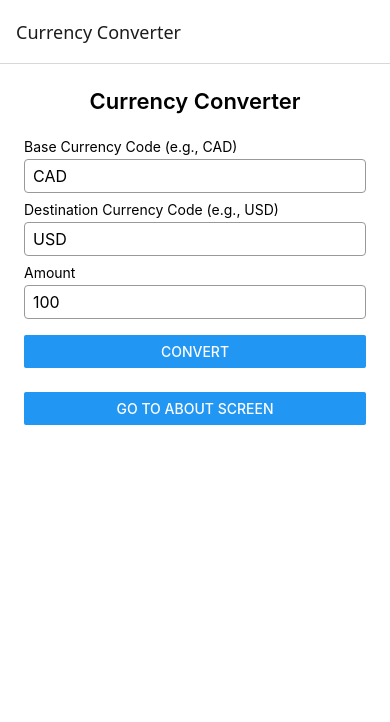
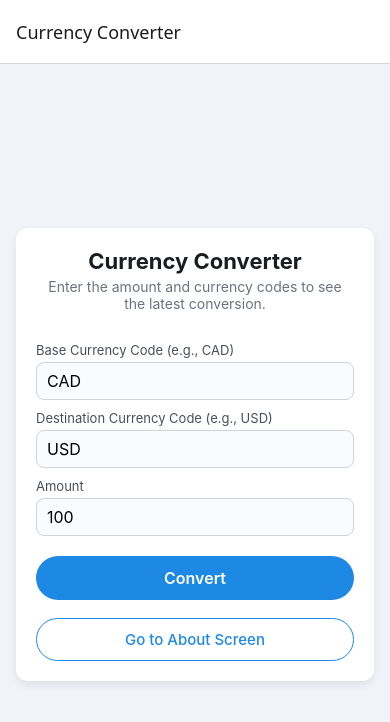
Before and after one commit to Shaheerios/101396295_COMP3074_Assignment2, a React Native app: screen / in a window 390 px wide. Shown: the top 722 px of the page. Built offline with nearby package versions, Linux system fonts and the light colour scheme.

Commit message:
UI enhancements: card layout, styled buttons, improved UX

```diff
--- a/App.tsx
+++ b/App.tsx
@@ -5,15 +5,60 @@ import { createNativeStackNavigator } from '@react-navigation/native-stack';
 import {
   View,
   Text,
-  Button,
   StyleSheet,
   TextInput,
   ActivityIndicator,
+  KeyboardAvoidingView,
+  Platform,
+  ScrollView,
+  TouchableOpacity,
 } from 'react-native';
 
 const Stack = createNativeStackNavigator();
 
+// 🔑 Shaheer's FreecurrencyAPI key
 const FREECURRENCY_API_KEY = 'fca_live_4zD7feaWtrcqtd9P5Dol8nhARlpSo4xxDX4zG5Ci';
+
+// Reusable primary button
+function PrimaryButton({
+  title,
+  onPress,
+  disabled,
+}: {
+  title: string;
+  onPress: () => void;
+  disabled?: boolean;
+}) {
+  return (
+    <TouchableOpacity
+      style={[styles.primaryButton, disabled && styles.buttonDisabled]}
+      onPress={onPress}
+      activeOpacity={0.8}
+      disabled={disabled}
+    >
+      <Text style={styles.primaryButtonText}>{title}</Text>
+    </TouchableOpacity>
+  );
+}
+
+// Reusable secondary button
+function SecondaryButton({
+  title,
+  onPress,
+}: {
+  title: string;
+  onPress: () => void;
+}) {
+  return (
+    <TouchableOpacity
+      style={styles.secondaryButton}
+      onPress={onPress}
+      activeOpacity={0.8}
+    >
+      <Text style={styles.secondaryButtonText}>{title}</Text>
+    </TouchableOpacity>
+  );
+}
 
 function MainScreen({ navigation }: any) {
   const [baseCurrency, setBaseCurrency] = React.useState('CAD');
@@ -110,13 +155,23 @@ function MainScreen({ navigation }: any) {
   };
 
   const handleConvertPress = () => {
-    // 🔁 Now calls the real API, not just a status message
     performConversion();
   };
 
   return (
-    <View style={styles.container}>
+    <KeyboardAvoidingView
+      style={styles.screen}
+      behavior={Platform.OS === 'ios' ? 'padding' : undefined}
+    >
+      <ScrollView
+        contentContainerStyle={styles.scrollContent}
+        keyboardShouldPersistTaps="handled"
+      >
+        <View style={styles.card}>
           <Text style={styles.title}>Currency Converter</Text>
+          <Text style={styles.subtitle}>
+            Enter the amount and currency codes to see the latest conversion.
+          </Text>
 
           <Text style={styles.label}>Base Currency Code (e.g., CAD)</Text>
           <TextInput
@@ -126,9 +181,12 @@ function MainScreen({ navigation }: any) {
             autoCapitalize="characters"
             maxLength={3}
             placeholder="CAD"
+            placeholderTextColor="#B0B3BA"
           />
 
-      <Text style={styles.label}>Destination Currency Code (e.g., USD)</Text>
+          <Text style={styles.label}>
+            Destination Currency Code (e.g., USD)
+          </Text>
           <TextInput
             style={styles.input}
             value={destinationCurrency}
@@ -136,6 +194,7 @@ function MainScreen({ navigation }: any) {
             autoCapitalize="characters"
             maxLength={3}
             placeholder="USD"
+            placeholderTextColor="#B0B3BA"
           />
 
           <Text style={styles.label}>Amount</Text>
@@ -143,83 +202,92 @@ function MainScreen({ navigation }: any) {
             style={styles.input}
             value={amount}
             onChangeText={setAmount}
-        keyboardType="numeric"
+            keyboardType="decimal-pad"
             placeholder="100"
+            placeholderTextColor="#B0B3BA"
           />
 
-      <View style={styles.buttonContainer}>
-        <Button
-          title={isLoading ? 'Converting...' : 'Convert'}
+          <PrimaryButton
+            title={isLoading ? 'Converting…' : 'Convert'}
             onPress={handleConvertPress}
             disabled={isLoading}
           />
-      </View>
 
           {isLoading && (
             <View style={styles.loadingRow}>
               <ActivityIndicator size="small" />
-          <Text style={styles.loadingText}>Converting...</Text>
+              <Text style={styles.loadingText}>Fetching latest rate…</Text>
             </View>
           )}
 
           {errorMessage && (
+            <View style={styles.errorBox}>
+              <Text style={styles.errorTitle}>Error</Text>
               <Text style={styles.errorText}>{errorMessage}</Text>
+            </View>
           )}
 
           {!errorMessage && exchangeRate !== null && convertedAmount !== null && (
             <View style={styles.resultBox}>
-          <Text style={styles.resultText}>
+              <Text style={styles.resultMain}>
                 {amount} {baseCurrency.toUpperCase()} ={' '}
-            {convertedAmount.toFixed(2)} {destinationCurrency.toUpperCase()}
+                {convertedAmount.toFixed(2)}{' '}
+                {destinationCurrency.toUpperCase()}
               </Text>
-          <Text style={styles.resultSubText}>
+              <Text style={styles.resultSub}>
                 Exchange rate: 1 {baseCurrency.toUpperCase()} ={' '}
-            {exchangeRate.toFixed(4)} {destinationCurrency.toUpperCase()}
+                {exchangeRate.toFixed(4)}{' '}
+                {destinationCurrency.toUpperCase()}
               </Text>
             </View>
           )}
 
-      <View style={styles.aboutButtonContainer}>
-        <Button
+          <SecondaryButton
             title="Go to About Screen"
             onPress={() => navigation.navigate('About')}
           />
         </View>
-    </View>
+      </ScrollView>
+    </KeyboardAvoidingView>
   );
 }
 
 function AboutScreen() {
   return (
-    <View style={styles.container}>
+    <KeyboardAvoidingView
+      style={styles.screen}
+      behavior={Platform.OS === 'ios' ? 'padding' : undefined}
+    >
+      <ScrollView
+        contentContainerStyle={styles.scrollContent}
+        keyboardShouldPersistTaps="handled"
+      >
+        <View style={styles.card}>
           <Text style={styles.title}>About This App</Text>
 
-      <Text style={styles.text}>
-        Developer: Shaheer Ansari
-      </Text>
-      <Text style={styles.text}>
-        Student ID: 101396295
-      </Text>
+          <Text style={styles.text}>Developer: Shaheer Ansari</Text>
+          <Text style={styles.text}>Student ID: 101396295</Text>
           <Text style={styles.text}>
             Course: COMP3074 – Mobile Application Development
           </Text>
           <Text style={styles.text}>
             Assignment: A2 – Currency Converter App
           </Text>
+
           <Text style={[styles.text, { marginTop: 16 }]}>
-       With this app, you can quickly convert money from one currency to another
-       using live exchange rates powered by FreecurrencyAPI.
+            With this app, you can quickly convert money from one currency to
+            another using live exchange rates powered by FreecurrencyAPI.
           </Text>
           <Text style={styles.text}>
-       Just enter the amount and the three-letter currency codes, and the app will
-       check everything for you, fetch the latest rate, and show both the exchange
-       rate and your converted amount.
+            Just enter the amount and the three-letter currency codes, and the
+            app will check everything for you, fetch the latest rate, and show
+            both the exchange rate and your converted amount.
           </Text>
-
         </View>
+      </ScrollView>
+    </KeyboardAvoidingView>
   );
 }
-
 
 export default function App() {
   return (
@@ -241,68 +309,131 @@ export default function App() {
 }
 
 const styles = StyleSheet.create({
-  container: {
+  screen: {
     flex: 1,
-    padding: 24,
-    backgroundColor: '#ffffff',
+    backgroundColor: '#F1F3F8',
+  },
+  scrollContent: {
+    flexGrow: 1,
+    padding: 16,
+    justifyContent: 'center',
+  },
+  card: {
+    backgroundColor: '#FFFFFF',
+    padding: 20,
+    borderRadius: 12,
+    shadowColor: '#000',
+    shadowOpacity: 0.08,
+    shadowRadius: 8,
+    shadowOffset: { width: 0, height: 4 },
+    elevation: 4,
   },
   title: {
     fontSize: 22,
-    fontWeight: '600',
-    marginBottom: 16,
+    fontWeight: '700',
+    marginBottom: 4,
     textAlign: 'center',
+    color: '#1A1C23',
+  },
+  subtitle: {
+    fontSize: 14,
+    textAlign: 'center',
+    marginBottom: 20,
+    color: '#6C727F',
   },
   text: {
-    fontSize: 16,
-    marginBottom: 12,
+    fontSize: 15,
+    marginBottom: 8,
+    color: '#2C2F3A',
   },
   label: {
-    fontSize: 14,
+    fontSize: 13,
     marginBottom: 4,
-    marginTop: 8,
+    marginTop: 10,
+    color: '#4A4E5C',
   },
   input: {
     borderWidth: 1,
-    borderColor: '#999',
-    borderRadius: 4,
-    paddingHorizontal: 8,
-    paddingVertical: 6,
+    borderColor: '#D0D4E0',
+    borderRadius: 8,
+    paddingHorizontal: 10,
+    paddingVertical: 8,
     fontSize: 16,
+    backgroundColor: '#FAFBFF',
   },
-  buttonContainer: {
-    marginTop: 16,
+  primaryButton: {
+    marginTop: 20,
+    borderRadius: 999,
+    backgroundColor: '#1E88E5',
+    paddingVertical: 12,
+    alignItems: 'center',
   },
-  aboutButtonContainer: {
-    marginTop: 24,
+  primaryButtonText: {
+    color: '#FFFFFF',
+    fontSize: 16,
+    fontWeight: '600',
+  },
+  secondaryButton: {
+    marginTop: 18,
+    borderRadius: 999,
+    borderWidth: 1,
+    borderColor: '#1E88E5',
+    paddingVertical: 11,
+    alignItems: 'center',
+  },
+  secondaryButtonText: {
+    color: '#1E88E5',
+    fontSize: 15,
+    fontWeight: '500',
+  },
+  buttonDisabled: {
+    opacity: 0.6,
   },
   loadingRow: {
     flexDirection: 'row',
     alignItems: 'center',
     marginTop: 12,
+    gap: 8,
   },
   loadingText: {
     marginLeft: 8,
     fontSize: 14,
+    color: '#4A4E5C',
+  },
+  errorBox: {
+    marginTop: 16,
+    padding: 12,
+    borderRadius: 8,
+    backgroundColor: '#FDEAEA',
+    borderWidth: 1,
+    borderColor: '#F5C2C7',
+  },
+  errorTitle: {
+    fontSize: 14,
+    fontWeight: '600',
+    color: '#B00020',
+    marginBottom: 4,
   },
   errorText: {
-    color: 'red',
-    marginTop: 12,
+    color: '#B00020',
     fontSize: 14,
   },
   resultBox: {
     marginTop: 16,
     padding: 12,
+    borderRadius: 8,
+    backgroundColor: '#E8F4FF',
     borderWidth: 1,
-    borderColor: '#ccc',
-    borderRadius: 6,
-    backgroundColor: '#f9f9f9',
+    borderColor: '#C2E0FF',
   },
-  resultText: {
+  resultMain: {
     fontSize: 16,
     fontWeight: '600',
     marginBottom: 4,
+    color: '#123055',
   },
-  resultSubText: {
+  resultSub: {
     fontSize: 14,
+    color: '#34516F',
   },
 });
```
Lines whose indentation alone changed are shown as unchanged.
